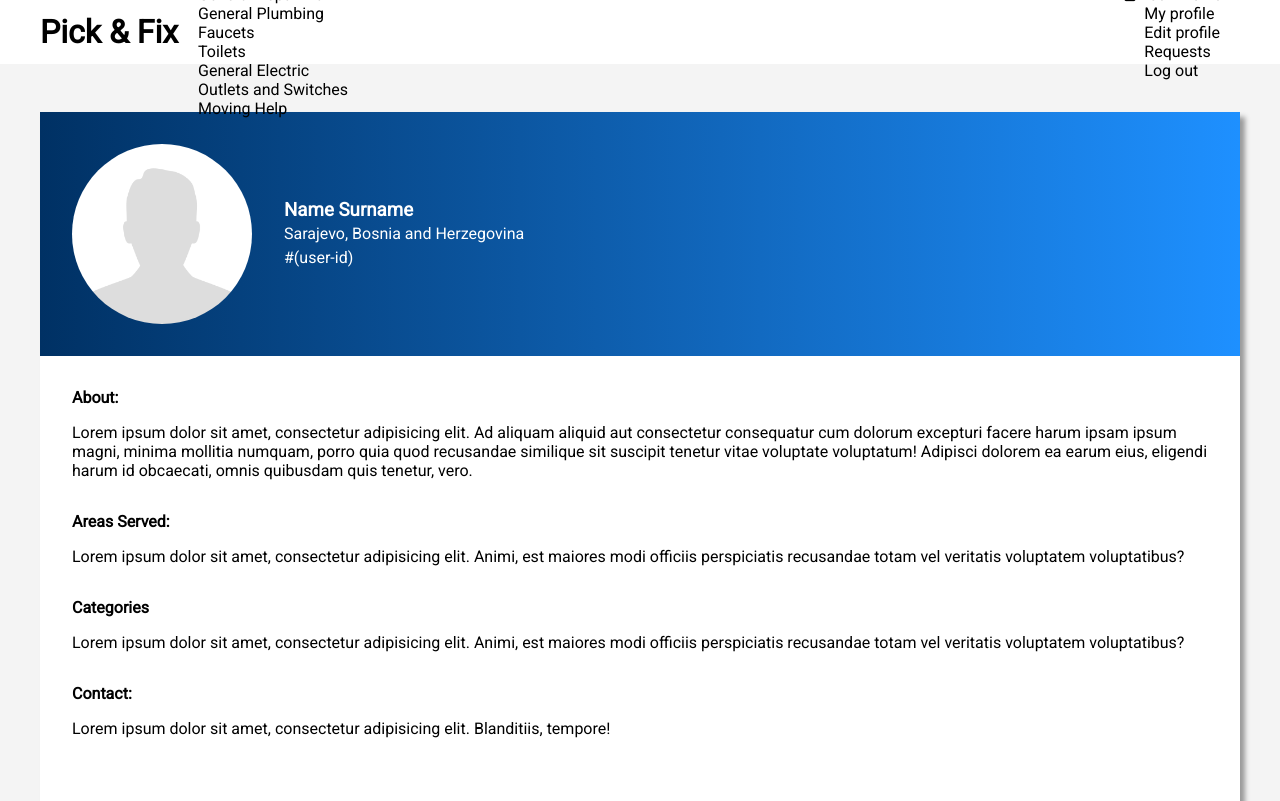
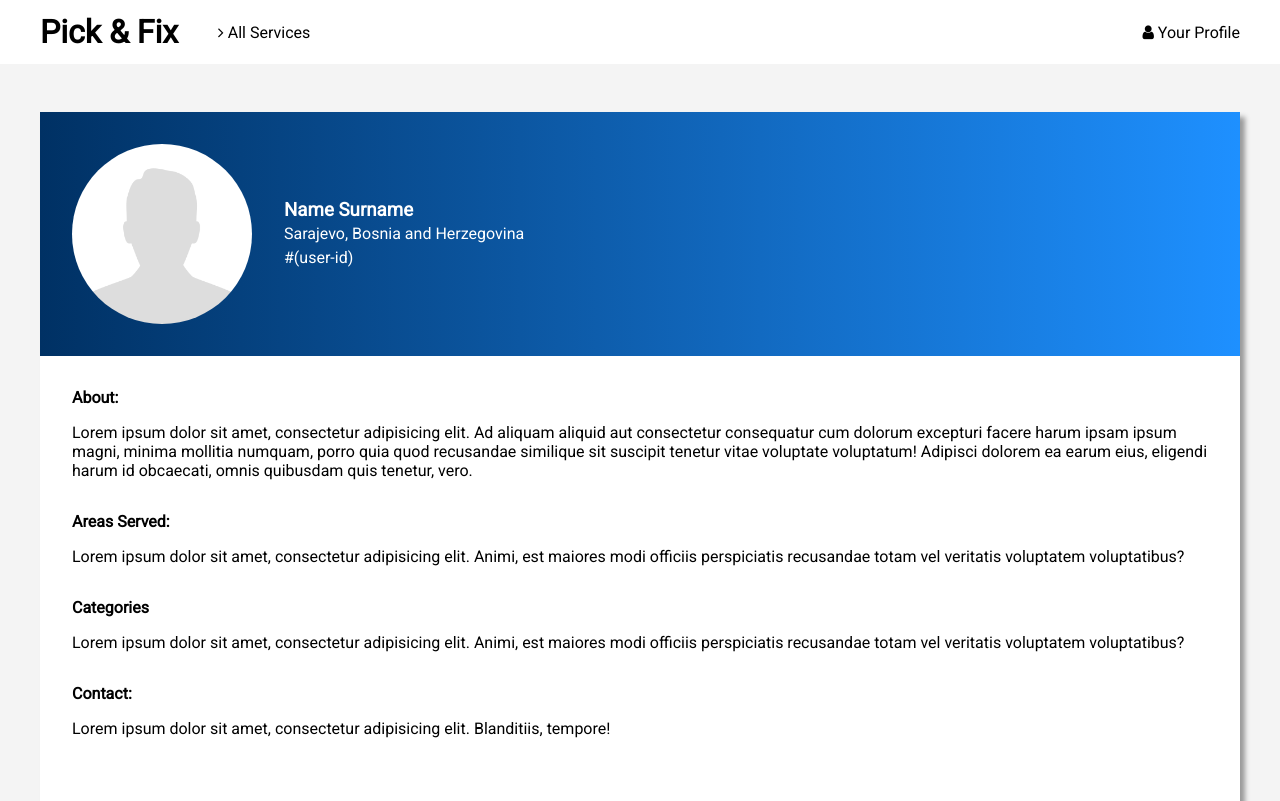
Before and after one commit to Jenn-y/Pick-Fix, a PHP site: page /pro-profile.php in a window 1280 px wide. Shown: the top 801 px of the page. Run offline with PHP 8.4, Linux system fonts and the light colour scheme.

Commit message:
fixed signed in header

```diff
--- a/css/header.css
+++ b/css/header.css
@@ -60,7 +60,7 @@ nav .dropdown:hover .dropdown-content {
     top: calc(100%);
     background-color: white;
 }
-nav .dropdown:hover .dropdown-link {
+nav .dropdown:hover a.dropdown-link {
     padding-bottom: 2rem;
 }
 nav .dropdown:hover .dropdown-content a {
@@ -77,8 +77,23 @@ nav .dropdown:hover .dropdown-content a:hover {
 nav ul {
     list-style-type: none;
 }
-
 nav > ul > li {
     display: inline-block;
     position: relative;
 }
+
+/* Signed-in additional dropdown style */
+
+#login #signed-profile {
+    padding: 1rem 2rem;
+}
+#signed-profile a {
+    width: 100%;
+    display: block;
+    left: 0;
+    padding: 0 0.5rem;
+}
+
+#login .dropdown:hover .dropdown-content {
+    display: block;
+}
--- a/includes/header-signed-in.php
+++ b/includes/header-signed-in.php
@@ -2,32 +2,39 @@
     <div id="inner-header">
         <div id="logo"><a href="index-signed-in.php"><h1>Pick & Fix</h1></a></div>
         <nav id="services">
-            <ul><li>
-                    <a href="#"><i class="fa fa-angle-right" aria-hidden="true"></i> All Services</a>
-                    <ul>
-                        <li><a href="#">Furniture Assembly</a></li>
-                        <li><a href="#">General Repairman</a></li>
-                        <li><a href="#">General Plumbing</a></li>
-                        <li><a href="#">Faucets</a></li>
-                        <li><a href="#">Toilets</a></li>
-                        <li><a href="#">General Electric</a></li>
-                        <li><a href="#">Outlets and Switches</a></li>
-                        <li><a href="#">Moving Help</a></li>
-                    </ul>
-                </li>
-            </ul>
+            <div class="dropdown">
+                <a class="dropdown-link" href="../findProfessionals.php"><i class="fa fa-angle-right"
+                                                                            aria-hidden="true"></i> All Services</a>
+                <div class="dropdown-content">
+                    <div>
+                        <a href="#">Appliances</a>
+                        <a href="#">Carpet</a>
+                        <a href="#">Chimney</a>
+                        <a href="#">Driveways</a>
+                        <a href="#">Electrical</a>
+                        <a href="#">Furniture</a>
+                    </div>
+                    <div>
+                        <a href="#">General Repairman</a>
+                        <a href="#">Glass and Screens</a>
+                        <a href="#">Lighting</a>
+                        <a href="#">Painting</a>
+                        <a href="#">Plumbing</a>
+                        <a href="#">Windows and Doors</a>
+                    </div>
+                </div>
+            </div>
         </nav>
         <nav id="login">
-            <ul>
-                <li><i class="fa fa-user" aria-hidden="true"></i> Your Profile
-                    <ul>
-                        <li><a href="pro-profile.php">My profile</a></li>
-                        <li><a href="editProfessionalsProfile.php">Edit profile</a></li>
-                        <li><a href="pro-profile-requests.php">Requests</a></li>
-                        <li><a href="index.php">Log out</a></li>
-                    </ul>
-                </li>
-            </ul>
+            <div class="dropdown">
+                <p class="dropdown-link"><i class="fa fa-user" aria-hidden="true"></i> Your Profile</p>
+                <div class="dropdown-content" id="signed-profile">
+                    <a href="pro-profile.php">My profile</a>
+                    <a href="editProfessionalsProfile.php">Edit profile</a>
+                    <a href="pro-profile-requests.php">Requests</a>
+                    <a href="index.php">Log out</a>
+                </div>
+            </div>
         </nav>
     </div>
 </header>
--- a/pro-profile.php
+++ b/pro-profile.php
@@ -5,6 +5,7 @@
     <link href="css/header.css" rel="stylesheet">
     <link href="css/pro-profile.css" rel="stylesheet">
     <link rel="stylesheet" href="css/footer.css">
+
 
     <title>Profile</title>
 </head>
```
